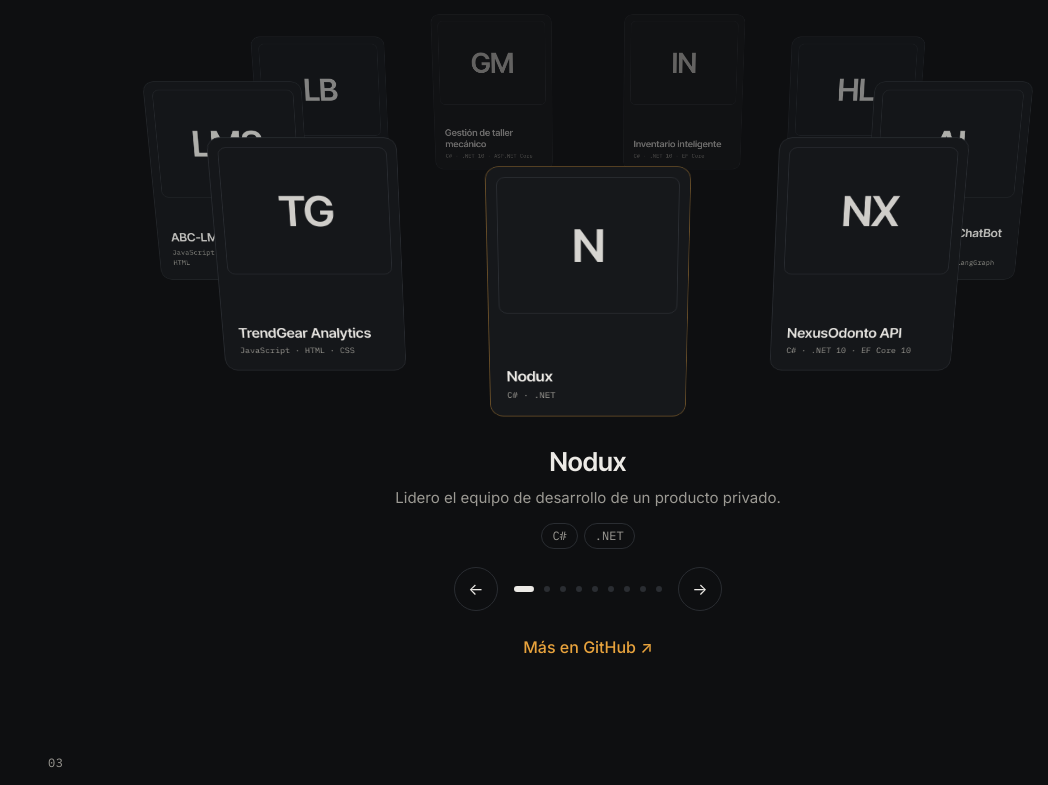
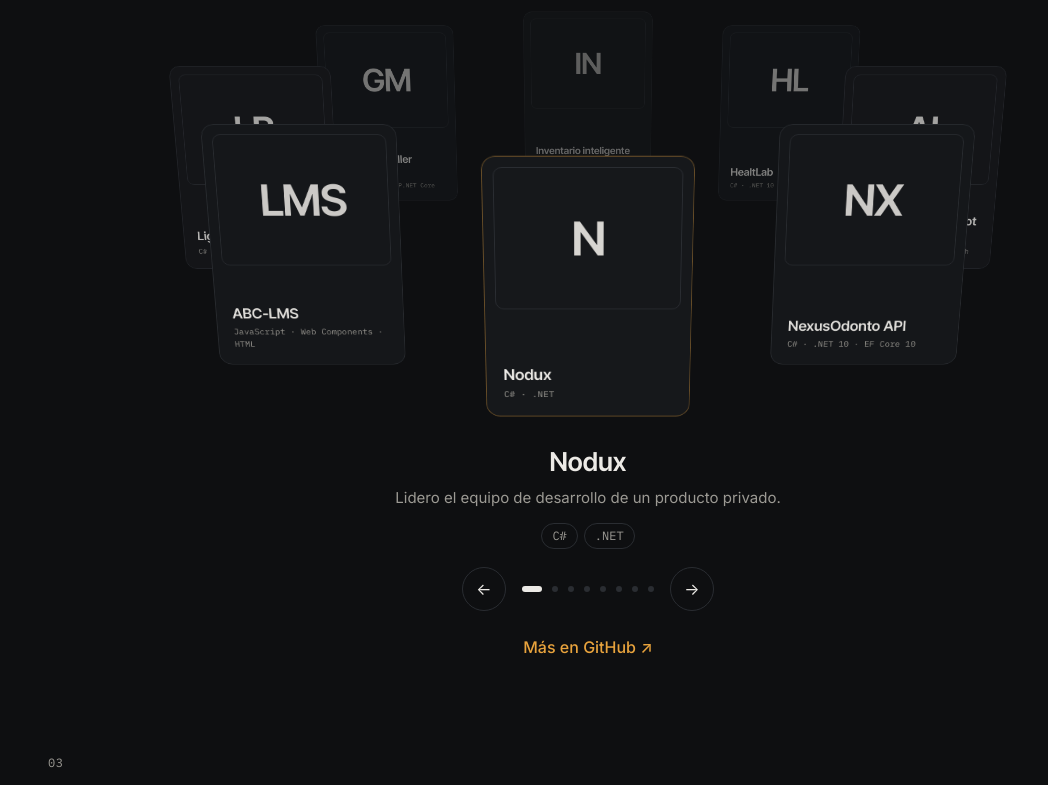
Before and after one commit to melokaso1/portafolio-Vue, a Vue app: page / in a window 1280 px wide. Shown: the part 1260-2045 px from the top of the page, without its empty margins (232-1280 px from the left). Built offline with nearby package versions, Linux system fonts and the light colour scheme.

Commit message:
fix(proyectos): quita TrendGear Analytics del portafolio (#24)

```diff
--- a/src/components/projects/projectArt.ts
+++ b/src/components/projects/projectArt.ts
@@ -8,7 +8,6 @@ export const monograms: Record<string, string> = {
   'gestion-mecanica': 'GM',
   'liga-betplay': 'LB',
   'abc-lms': 'LMS',
-  'dataset-editor': 'TG',
 }
 
 /** Título corto para la tarjeta: sin el paréntesis. */
--- a/src/data/projects.ts
+++ b/src/data/projects.ts
@@ -146,16 +146,7 @@ export const projects: Project[] = [
       { label: 'Demo en vivo', url: 'https://abc-curses.netlify.app/' },
     ],
   },
-  {
-    id: 'dataset-editor',
-    title: 'TrendGear Analytics (datasetEditorApp)',
-    problem: 'Explorar y editar datos de pedidos con KPIs y gráficos.',
-    summary:
-      'Dashboard de analítica de pedidos con CRUD contra una API REST (MockAPI), KPIs, gráficos de ventas por categoría y por método de pago, y búsqueda de registros.',
-    highlights: ['CRUD con fetch (GET / POST / PUT / DELETE) y gráficos hechos a mano, sin frameworks.'],
-    tech: ['JavaScript', 'HTML', 'CSS', 'MockAPI'],
-    links: [{ label: 'Repositorio', url: 'https://github.com/melokaso1/datasetEditorApp' }],
-  },
+
 ]
 
 /** Otros trabajos conservados del portafolio anterior, en formato compacto. */
```
Also changed, not shown: 1 other file (tests, documents, lock files or other folders).
